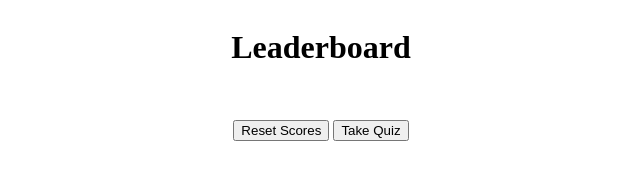
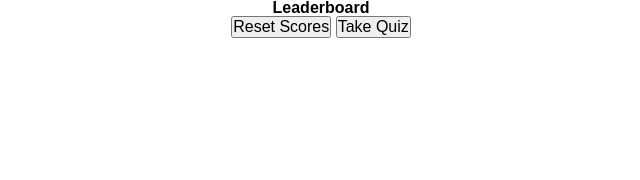
Before and after one commit to MrDietCola/Challenge-3_quiz-time, a plain HTML site: page leaderboard.html in a window 1280 px wide. Shown: the whole page, without its empty margins (319-959 px from the left). Drawn offline with Linux system fonts and the light colour scheme.

Commit message:
added comments throughout all files and added reset css code

```diff
--- a/assets/css/leaderboard.css
+++ b/assets/css/leaderboard.css
@@ -4,18 +4,15 @@
 }
 
 #initials {
-  /* text-align: center; */
   padding: 0 40px 0 0;
 }
 
 #scoreboard {
   display: flex;
-  /* justify-content: space-between; */
 }
 
 body {
   display: flex;
   flex-direction: column;
   align-items: center;
-  /* justify-content: center; */
 }
--- a/assets/css/reset.css
+++ b/assets/css/reset.css
@@ -0,0 +1,29 @@
+* {
+  margin: 0;
+  padding: 0;
+  box-sizing: border-box;
+}
+
+html {
+  height: 100%;
+}
+
+body {
+  min-height: 100%;
+  line-height: 1;
+  font-family: sans-serif;
+}
+
+h1, h2, h3, h4, h5, h6 {
+  font-size: 100%;
+}
+
+input, select, option, optgroup, textarea, button,
+pre, code {
+  font-size: 100%;
+  font-family: inherit;
+}
+
+ol, ul {
+  list-style: none;
+}
```
Also changed, not shown: assets/js/leaderboard.js (+4 -3 lines), index.html (+4 -0 lines).
